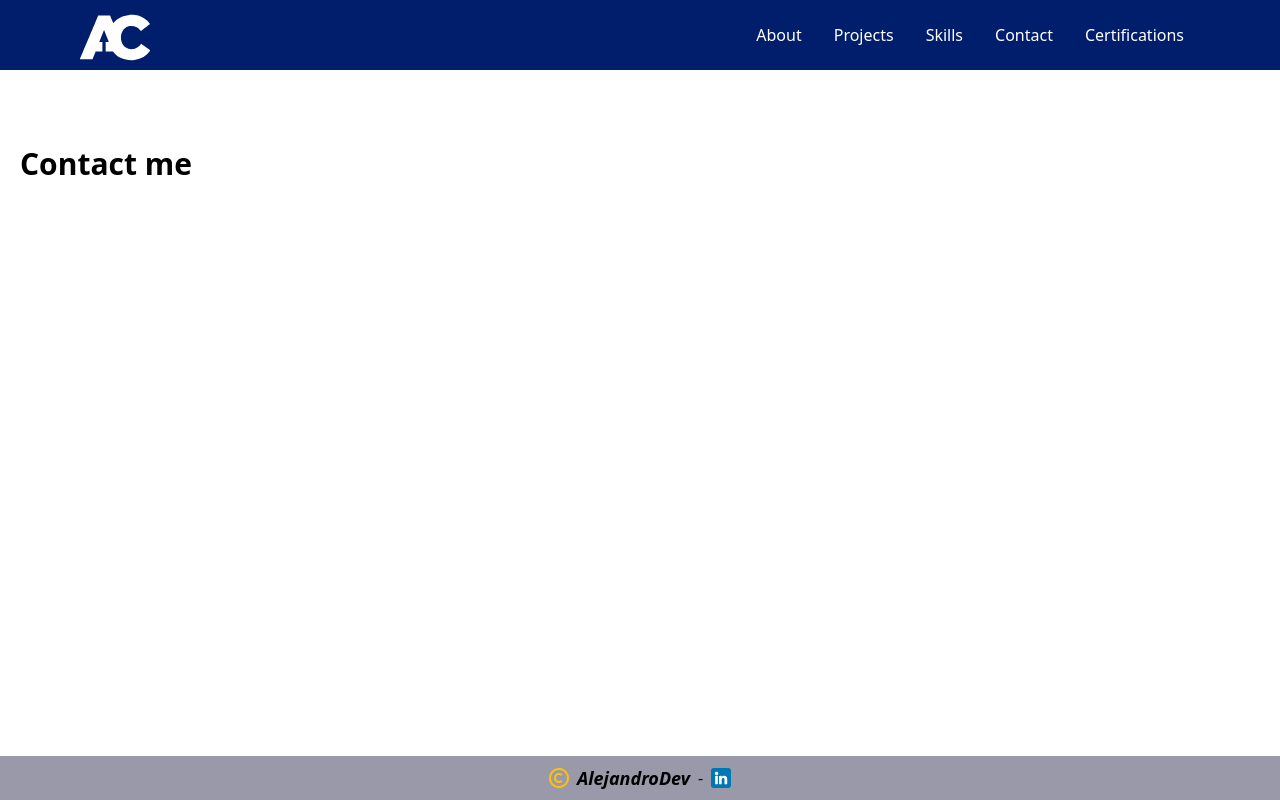
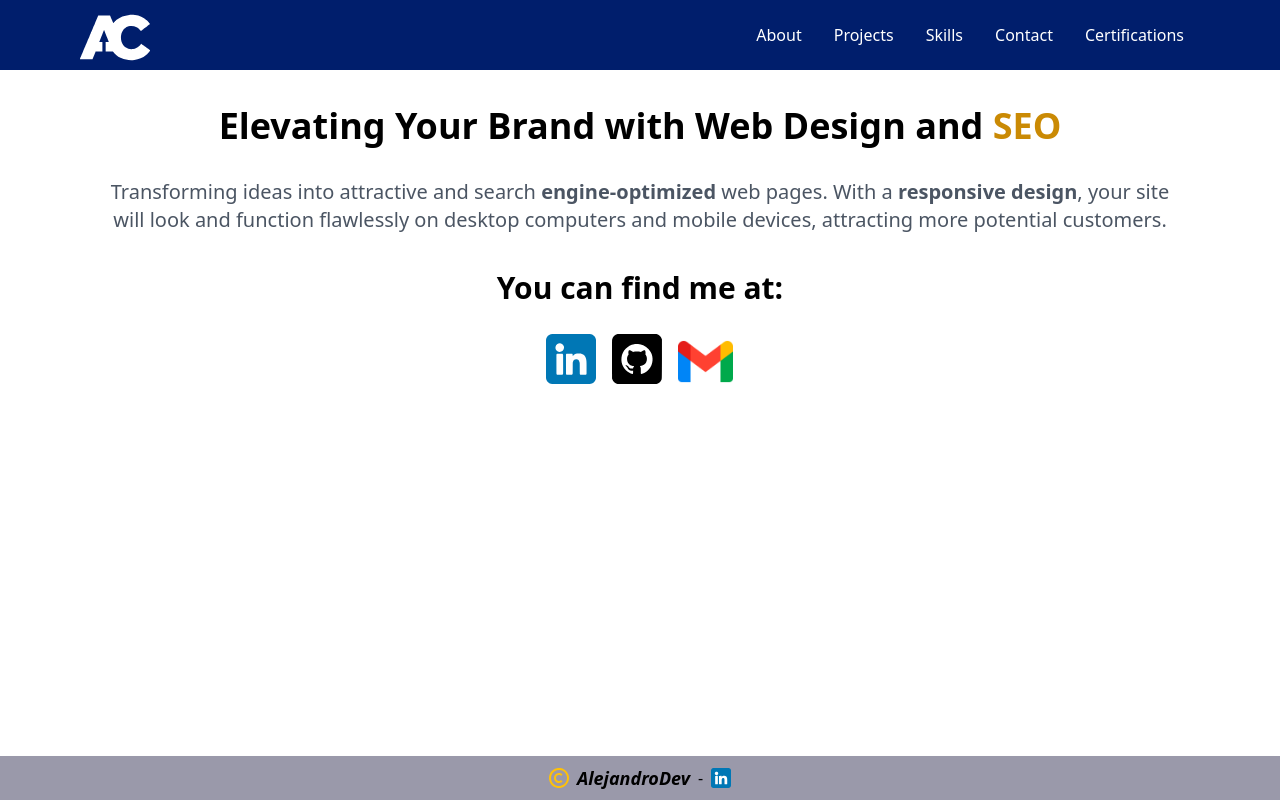
Before and after one commit to alecanonm/portfolio, an Astro site in the folder portfolio/: page /contact in a window 1280 px wide. Built offline with nearby package versions, Linux system fonts and the light colour scheme; Astro itself is replaced by a stand-in of ours.

Commit message:
i finished the contact section

```diff
--- a/portfolio/src/components/Nav.tsx
+++ b/portfolio/src/components/Nav.tsx
@@ -25,7 +25,7 @@ const Nav = () => {
   const matches = useMediaQuery("(max-width: 900px)");
 
   return (
-    <nav className=" bg-[#001E6C] text-white  px-20 mb-14 flex justify-between items-center   font-medium max-md:px-5 max-lg:px-32">
+    <nav className=" bg-[#001E6C] text-white  px-20  flex justify-between items-center   font-medium max-md:px-5 max-lg:px-32">
       <figure>
         <a href="/">
           <img
--- a/portfolio/src/pages/contact.astro
+++ b/portfolio/src/pages/contact.astro
@@ -3,5 +3,31 @@ import MysiteLayout from '../layouts/MySiteLayout.astro'
 ---
 
 <MysiteLayout title="AlejandroDev | Contact">
-	<h1 class=" font-extrabold text-3xl">Contact me</h1>
+	<article class=" flex flex-col justify-center items-center gap-5">
+		<section class=" flex flex-col flex-wrap text-center md:px-50 lg:px-20 gap-6">
+			<h1 class=" text-[1.7rem] sm:text-4xl mt-4 mb-2 font-bold">Elevating Your Brand with Web Design and <b class="text-yellow-600">SEO</b> </h1>
+			<p class="text-xl text-gray-600 ">Transforming ideas into attractive and search <b>engine-optimized</b> web pages. With a  <b>responsive design</b>, your site will look and function flawlessly on desktop computers and mobile devices, attracting more potential customers. </p>
+		</section>
+			<section class="flex flex-col justify-center items-center gap-5">
+				<h2 class="text-[1.7rem] sm:text-3xl mt-4 mb-2 font-bold">You can find me at:</h2>
+				<ul class="flex gap-4 text-xl text-gray-600">
+					<li class="hover:scale-105 transition-transform duration-100 ease-in-out">
+						<a href="https://www.linkedin.com/in/alecanonm" target="blank">
+							<img width="50"  src="/linkedin.svg" alt="linkedin"/>
+						</a>
+					</li>
+					<li class="hover:scale-105 transition-transform duration-100 ease-in-out">
+						<a href="https://github.com/alecanonm	" target="blank">
+							<img width="50"  src="/github.svg" alt="github"/>
+						</a>
+					</li>
+					<li class="hover:scale-105 transition-transform duration-100 ease-in-out">
+						<a href="mailto:al3jandrocan0n@gmail.com" target="blank">
+							<img width="55" src="/gmail.png" alt="gmail"/>
+						</a>
+					</li>
+					</ul>
+			</section>
+	</article>
+
 </MysiteLayout>
--- a/portfolio/src/pages/index.astro
+++ b/portfolio/src/pages/index.astro
@@ -6,7 +6,7 @@
 ---
 
 <MysiteLayout title="AlejandroDev | Full-Satck">
-	<section class="flex justify-center">
+	<section class="flex justify-center mt-14 max-md:mt-5 h-full">
 		<div class="flex flex-col items-center ">
 			<div class="w-2 h-4 rounded-full bg-black"></div>
 			<div class="w-1 h-5/6 bg-gradient-to-b from-black"></div>
```
Also changed, not shown: portfolio/public/github.svg (added), portfolio/public/gmail.png (added).
